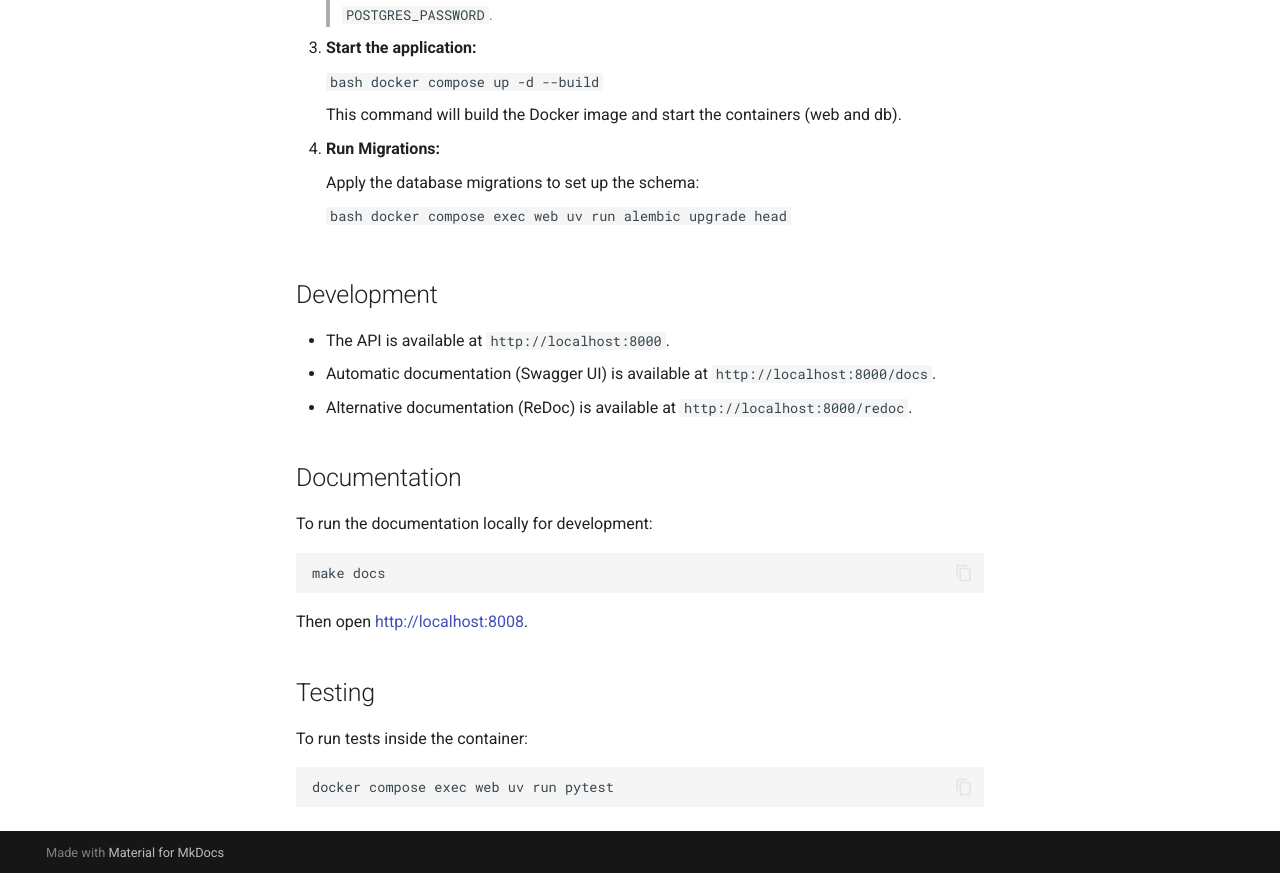
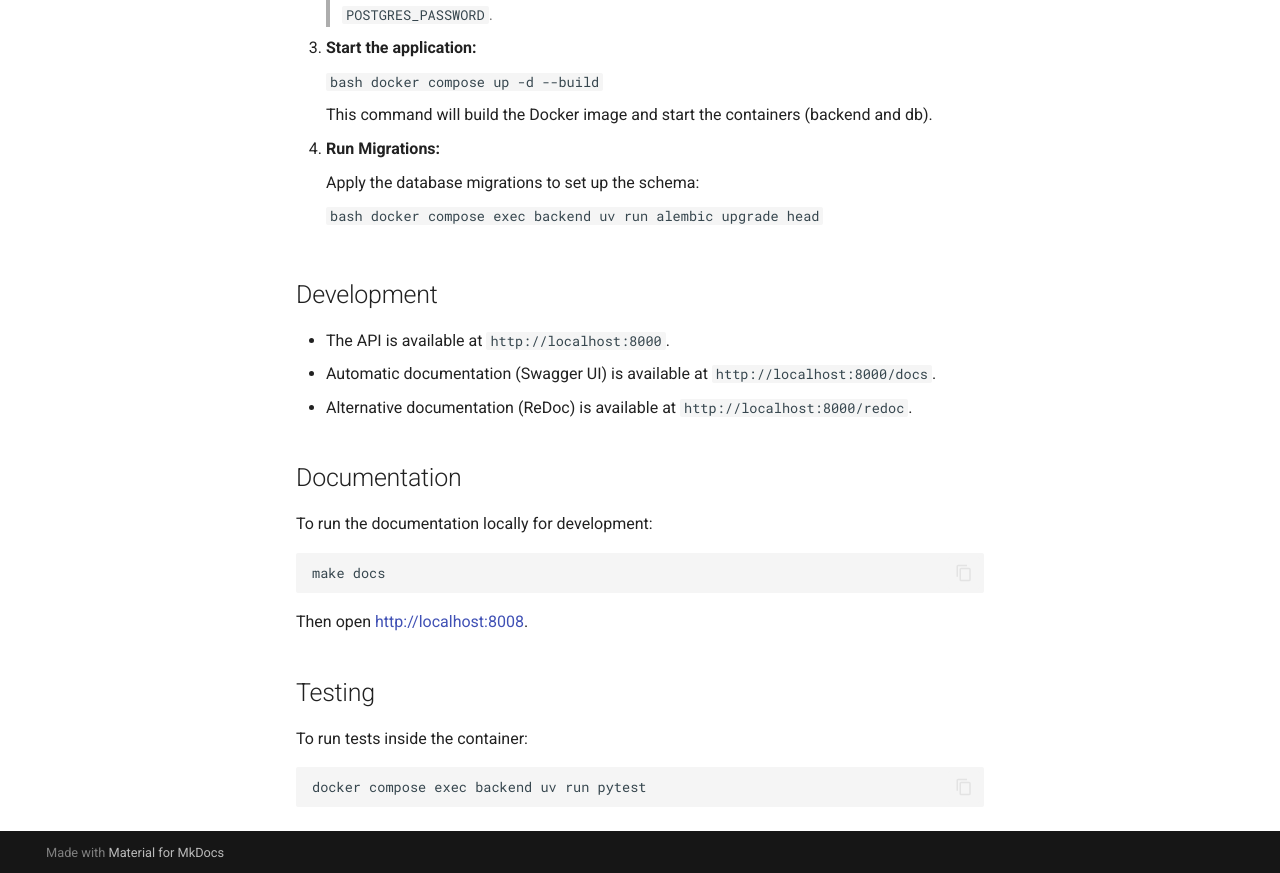
Before and after one commit to radek-zitek-cloud/cup-be, an MkDocs documentation site: the page built from docs/setup.md, in a window 1280 px wide and 1400 px high, scrolled down 116 px. Shown: the part 524-1397 px from the top of the window. Built offline with MkDocs 1.6.1 and Material for MkDocs 9.7.7, drawn with Linux system fonts in a browser that asks for light colours.

Commit message:
chore: rename docker service to backend and set container_name to backend-1

````diff
--- a/docker-compose.yml
+++ b/docker-compose.yml
@@ -8,9 +8,10 @@
     ports:
       - "5432:5432"
 
-  web:
+  backend:
     build: .
     image: cup-be:${TAG:-latest}
+    container_name: backend-1
     ports:
       - "8000:80"
     env_file:
--- a/docs/setup.md
+++ b/docs/setup.md
@@ -31,14 +31,14 @@
     docker compose up -d --build
     ```
 
-    This command will build the Docker image and start the containers (web and db).
+    This command will build the Docker image and start the containers (backend and db).
 
 4.  **Run Migrations:**
 
     Apply the database migrations to set up the schema:
 
     ```bash
-    docker compose exec web uv run alembic upgrade head
+    docker compose exec backend uv run alembic upgrade head
     ```
 
 ## Development
@@ -62,5 +62,5 @@
 To run tests inside the container:
 
 ```bash
-docker compose exec web uv run pytest
+docker compose exec backend uv run pytest
 ```
--- a/pyproject.toml
+++ b/pyproject.toml
@@ -7,7 +7,7 @@
 
 [project]
 name = "cup-be"
-version = "0.1.4"
+version = "0.1.5"
 description = "Add your description here"
 readme = "README.md"
 requires-python = ">=3.12"
````
Also changed, not shown: GEMINI.md (+1 -1 lines), docs/architecture.md (+1 -1 lines), 3 other files.
